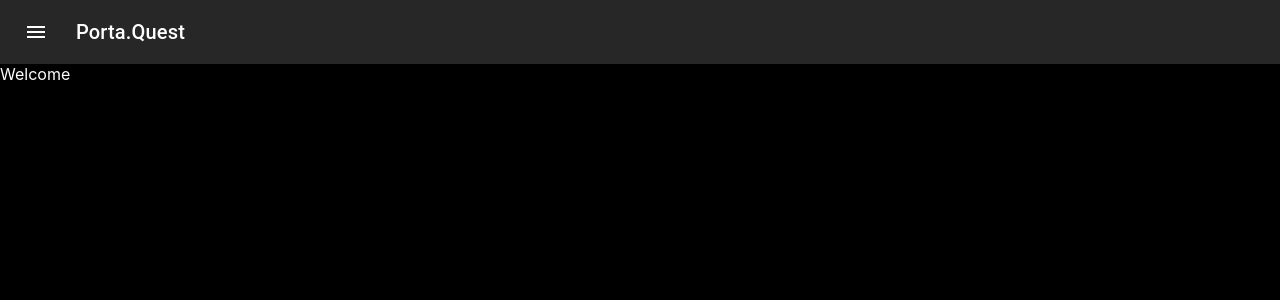
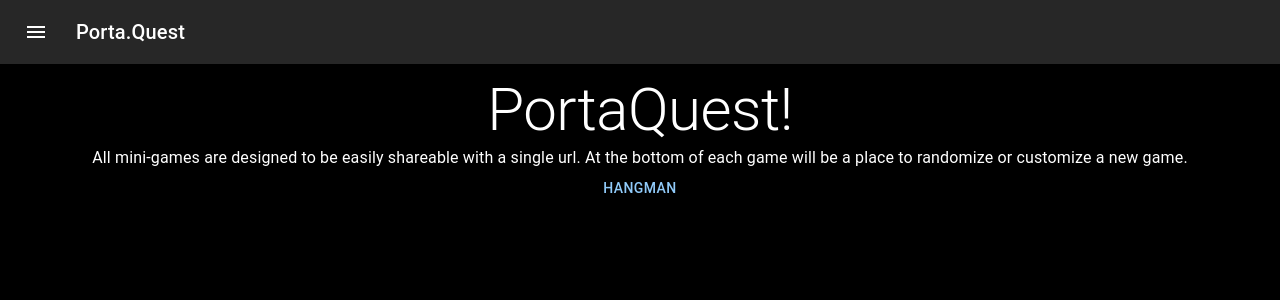
Before and after one commit to cgbeutler/porta.quest, a React (Create React App) app: page / in a window 1280 px wide. Shown: the top 300 px of the page. Built offline with nearby package versions, Linux system fonts and the light colour scheme.

Commit message:
Minor cleanup and beautifying

```diff
--- a/src/App.tsx
+++ b/src/App.tsx
@@ -1,5 +1,5 @@
 import './App.css';
-import { Outlet } from 'react-router-dom';
+import { Link, Outlet } from 'react-router-dom';
 import { AppBar, Box, IconButton, Toolbar, Typography } from '@mui/material';
 import MenuIcon from '@mui/icons-material/Menu';
 
@@ -18,7 +18,7 @@ function App() {
             <MenuIcon />
           </IconButton>
           <Typography variant="h6" component="div" sx={{ flexGrow: 1 }}>
-            Porta.Quest
+            <Link to="/" style={{color:"white", textDecoration:"none"}}>Porta.Quest</Link>
           </Typography>
         </Toolbar>
       </AppBar>
--- a/src/index.css
+++ b/src/index.css
@@ -40,3 +40,12 @@ code {
   justify-content: start;
   gap: 8px;
 }
+
+.content {
+  padding: 10px;
+  text-align: center;
+}
+
+.content > .game {
+  height: calc(100vh - 56px);
+}
--- a/src/routes/Hangman/Hangman.tsx
+++ b/src/routes/Hangman/Hangman.tsx
@@ -134,11 +134,12 @@ const Hangman: FunctionComponent = () => {
   }, [secret])
 
   return (
-    <Box sx={{padding: "10px", textAlign:"center"}}>
+    <Box className="content">
+      <Box onKeyDown={handleKeydown} tabIndex={0} className="game" sx={{display:"flex", flexDirection:"column", outline: "0px solid transparent"}}>
         <Typography variant="h2">Hangman</Typography>
         <Typography>Classic hangman rules. Guess letters. If its the right letter, the letter will be filled in. If you guess wrong, you get one step closer to failure.</Typography>
 
-      <Box onKeyDown={handleKeydown} tabIndex={0} sx={{display:"flex", flexDirection:"column", justifyContent:"center", minHeight: "75vh", outline: "0px solid transparent"}}>
+        <Box sx={{display:"flex", flexDirection:"column", justifyContent:"center", mt:"auto", mb:"auto"}}>
           {/* Display */}
           <Box>
             <Typography variant="h4" sx={{fontFamily:"monospace", letterSpacing:"4px", color: state === "success" ? "green" : state === "fail" ? "red" : ""}}>
@@ -185,6 +186,7 @@ const Hangman: FunctionComponent = () => {
                   <span key={i}>{i < fails ? "💀" : " ● "}</span>
                 ))}
           </Typography>
+        </Box>
       </Box>
 
       <Box>
--- a/src/routes/Home/Home.tsx
+++ b/src/routes/Home/Home.tsx
@@ -1,7 +1,16 @@
+import { Box, Button, Typography } from "@mui/material";
 import { FunctionComponent } from "react";
+import { Link } from "react-router-dom";
 
 const Home: FunctionComponent = () => {
-  return ( <>Welcome</> );
+  return (
+    <Box className="content">
+      <Typography variant="h2">PortaQuest!</Typography>
+      <Typography>All mini-games are designed to be easily shareable with a single url. At the bottom of each game will be a place to randomize or customize a new game.</Typography>
+
+      <Button component={Link} to="/hangman">Hangman</Button>
+    </Box>
+  );
 }
 
 export default Home;
```
Lines whose indentation alone changed are shown as unchanged.
